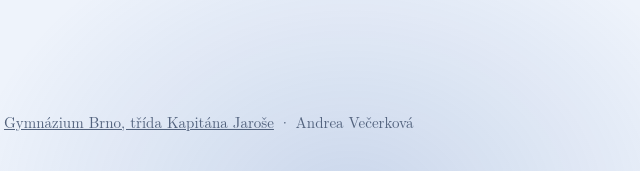
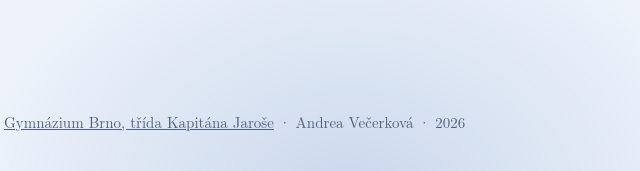
Before and after one commit to andreavecerkova/jaroska, a plain HTML site: page tercie.html in a window 1280 px wide. Shown: the part 626-797 px from the top of the page, 162-802 px from the left. Drawn offline with Linux system fonts and the light colour scheme; a web font is replaced by a local one.

Commit message:
Update tercie.html

```diff
--- a/tercie.html
+++ b/tercie.html
@@ -109,7 +109,7 @@ footer a:hover{color:var(--acc)}
   </div>
 </section>
 
-<footer><a href="https://www.jaroska.cz">Gymnázium Brno, třída Kapitána Jaroše</a> · Andrea Večerková</footer>
+<footer><a href="https://www.jaroska.cz">Gymnázium Brno, třída Kapitána Jaroše</a> · Andrea Večerková · <span id="upd"></span></footer>
 </main>
 
 <script>
@@ -119,6 +119,8 @@ function cur(){return root.getAttribute("data-theme")==="dark"?"dark":"light"}
 function paint(){btn.textContent=cur()==="dark"?"☀️ Light mode":"🌙 Dark mode"}
 btn.onclick=function(){var t=cur()==="dark"?"light":"dark";root.setAttribute("data-theme",t);try{localStorage.setItem("theme",t)}catch(e){}paint()};
 paint();
+var u=document.getElementById("upd");
+if(u)u.textContent=new Date().getFullYear();
 })();
 </script>
 </body>
```
